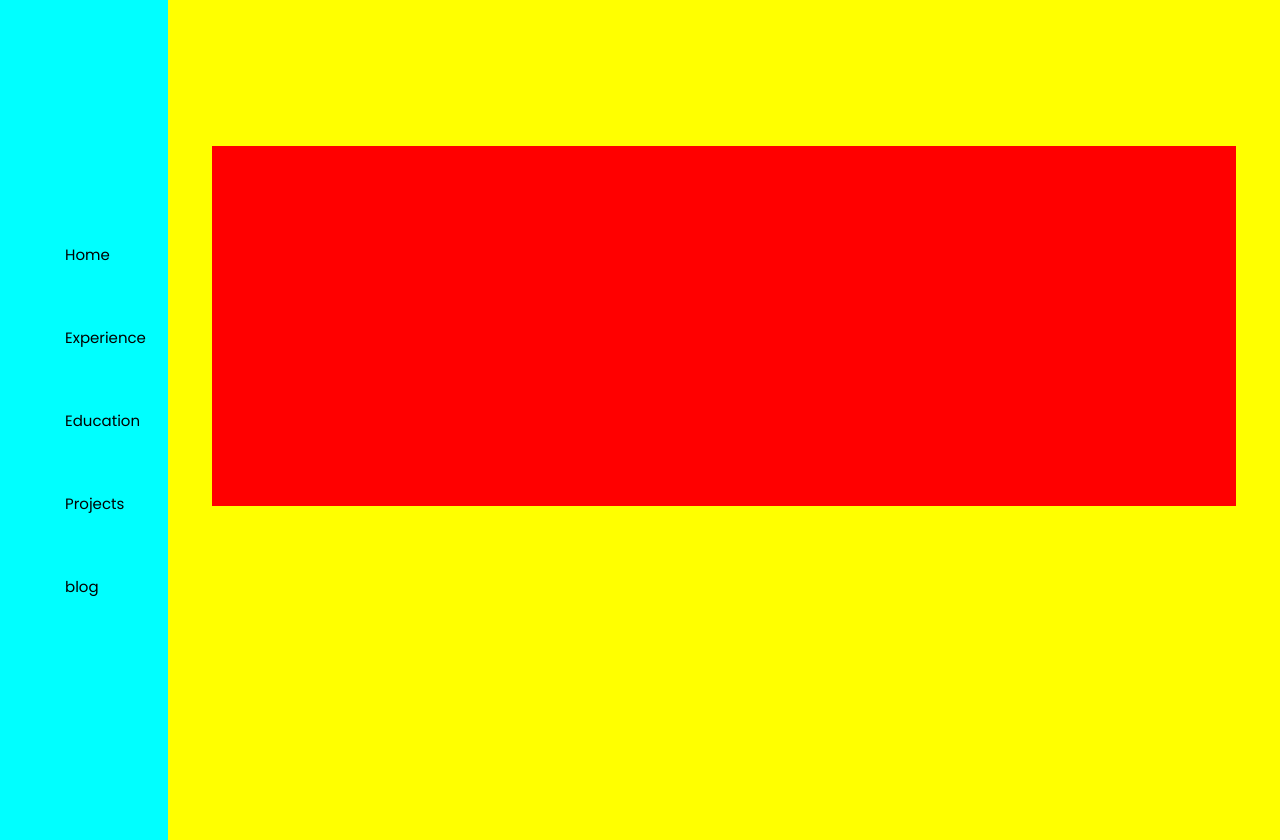
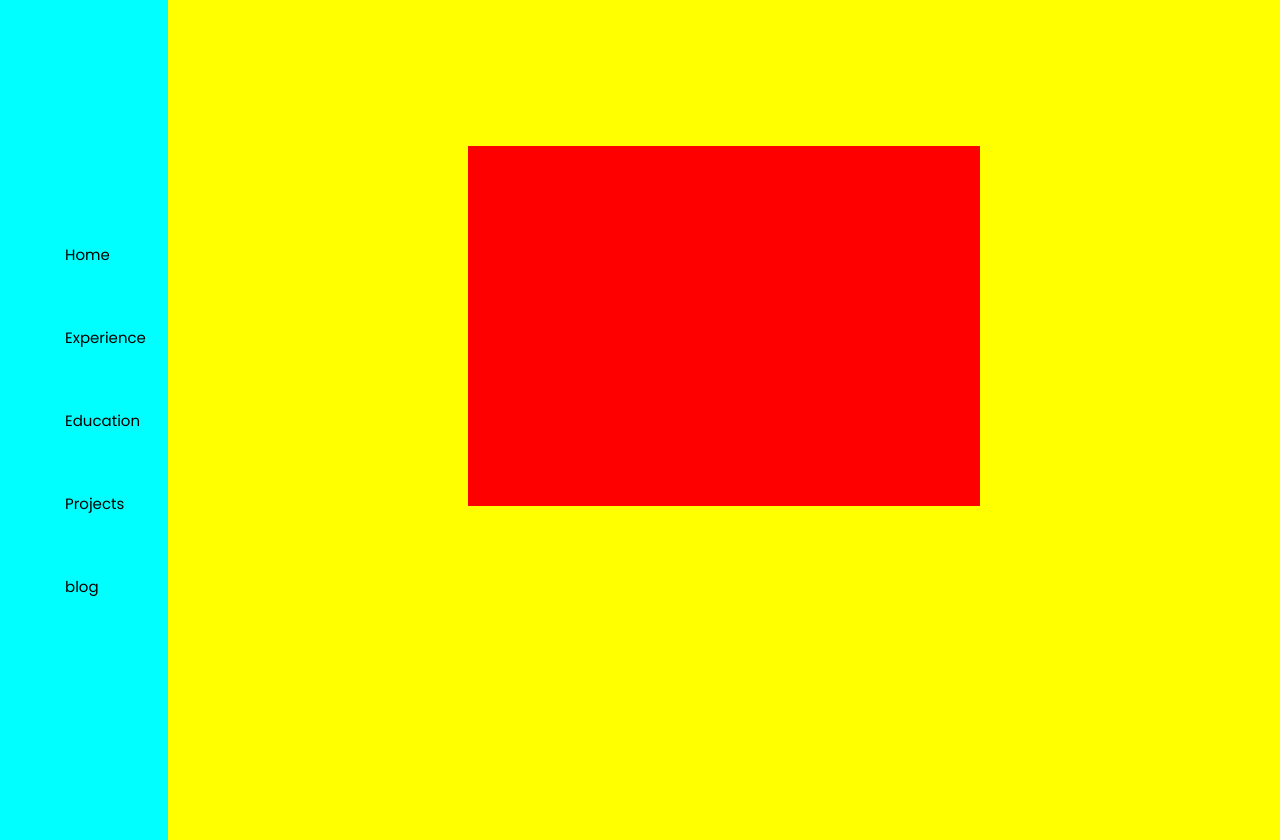
Before and after one commit to mohankrishna-challapalli/Responsive-Portfolio, a plain HTML site: page index.html in a window 1280 px wide. Drawn offline with Linux system fonts and the light colour scheme.

Commit message:
Initial commit

```diff
--- a/style.css
+++ b/style.css
@@ -31,6 +31,6 @@
 .infocontainer {
   background-color: red;
   height: 45vh;
-  width: 80vw;
+  width: 40vw;
   margin: 146px auto;
 }
```
